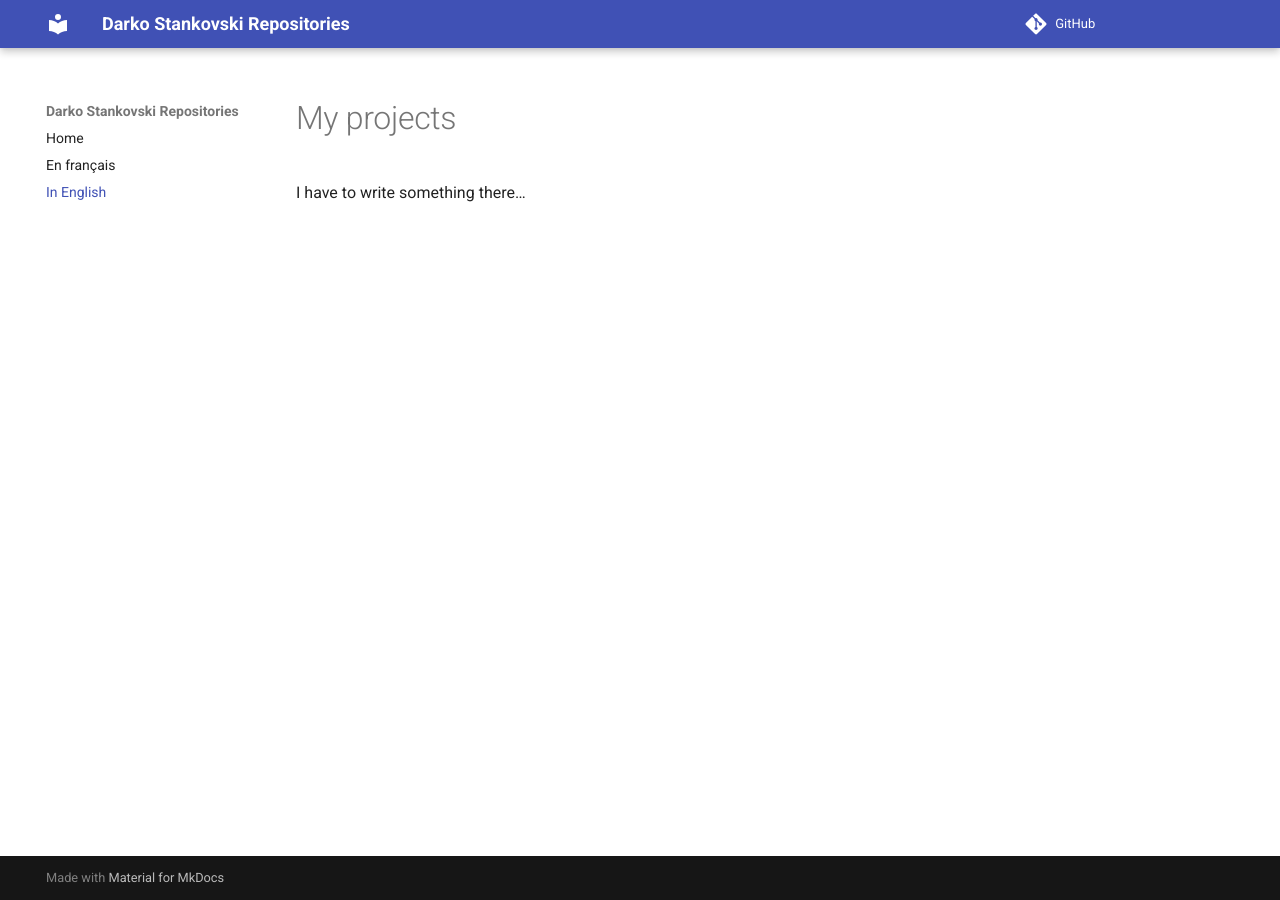
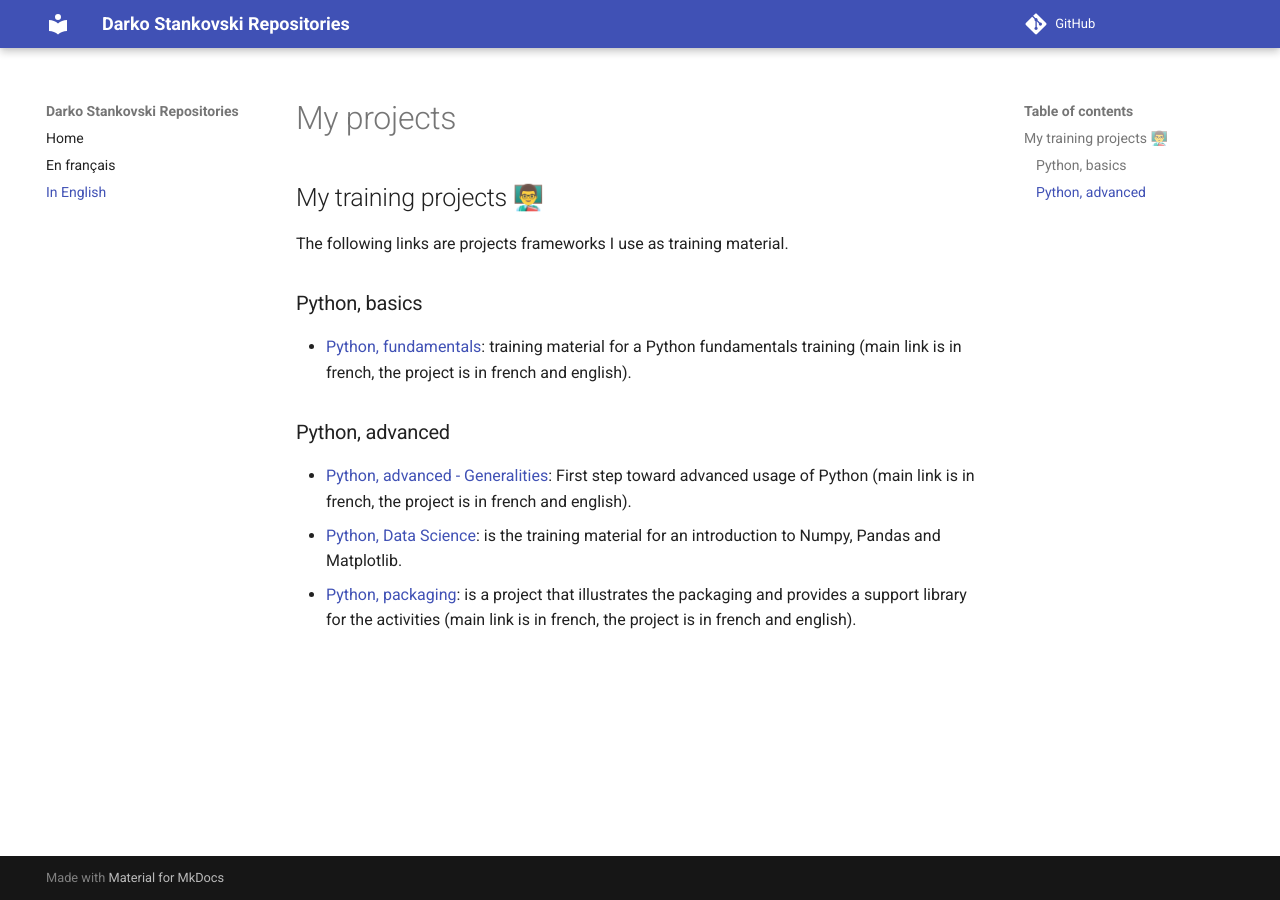
Before and after one commit to darko-itpro/darko-itpro.github.io, an MkDocs documentation site: the page built from docs/en/index.md, in a window 1280 px wide. Built offline with MkDocs 1.6.1 and Material for MkDocs 9.7.7, drawn with Linux system fonts in a browser that asks for light colours; comment, search, counter and statistics services are not loaded.

Commit message:
Added english links page

```diff
--- a/docs/en/index.md
+++ b/docs/en/index.md
@@ -1,3 +1,19 @@
 # My projects
 
-I have to write something there…
+## My training projects 👨‍🏫
+The following links are projects frameworks I use as training material.
+
+### Python, basics
+ * [Python, fundamentals](https://github.com/darko-itpro/formation-Python_fondamentaux): training
+   material for a Python fundamentals training (main link is in french, the project is in french
+   and english).
+
+### Python, advanced
+ * [Python, advanced - Generalities](https://github.com/darko-itpro/formation-Python_perfectionnement_bases):
+   First step toward advanced usage of Python (main link is in french, the project is in french and
+   english).
+ * [Python, Data Science](https://github.com/darko-itpro/Python-data_science-en): is the training
+   material for an introduction to Numpy, Pandas and Matplotlib.
+ * [Python, packaging](https://github.com/darko-itpro/pyschool-lib): is a project that illustrates
+   the packaging and provides a support library for the activities (main link is in french, the
+   project is in french and english).
```
